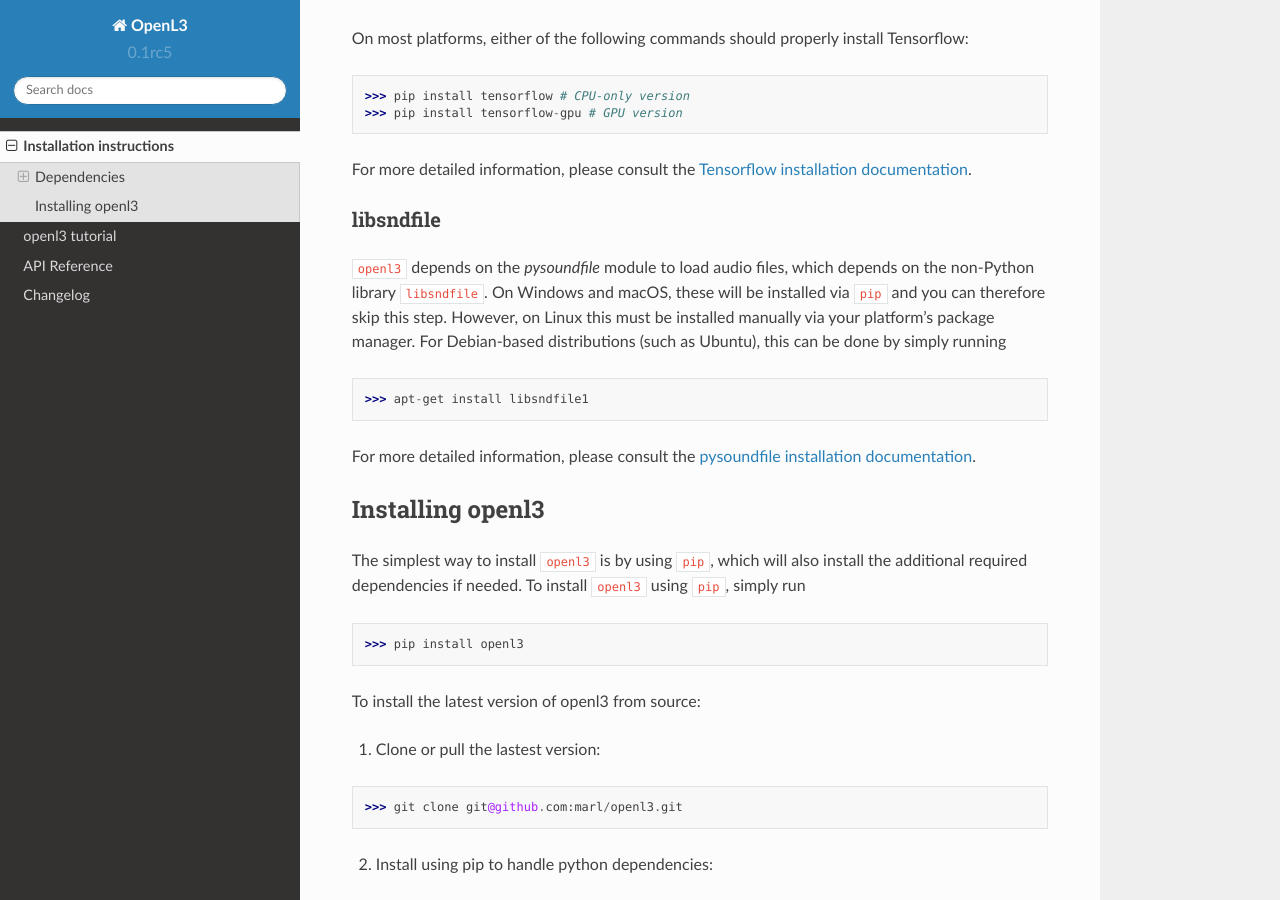
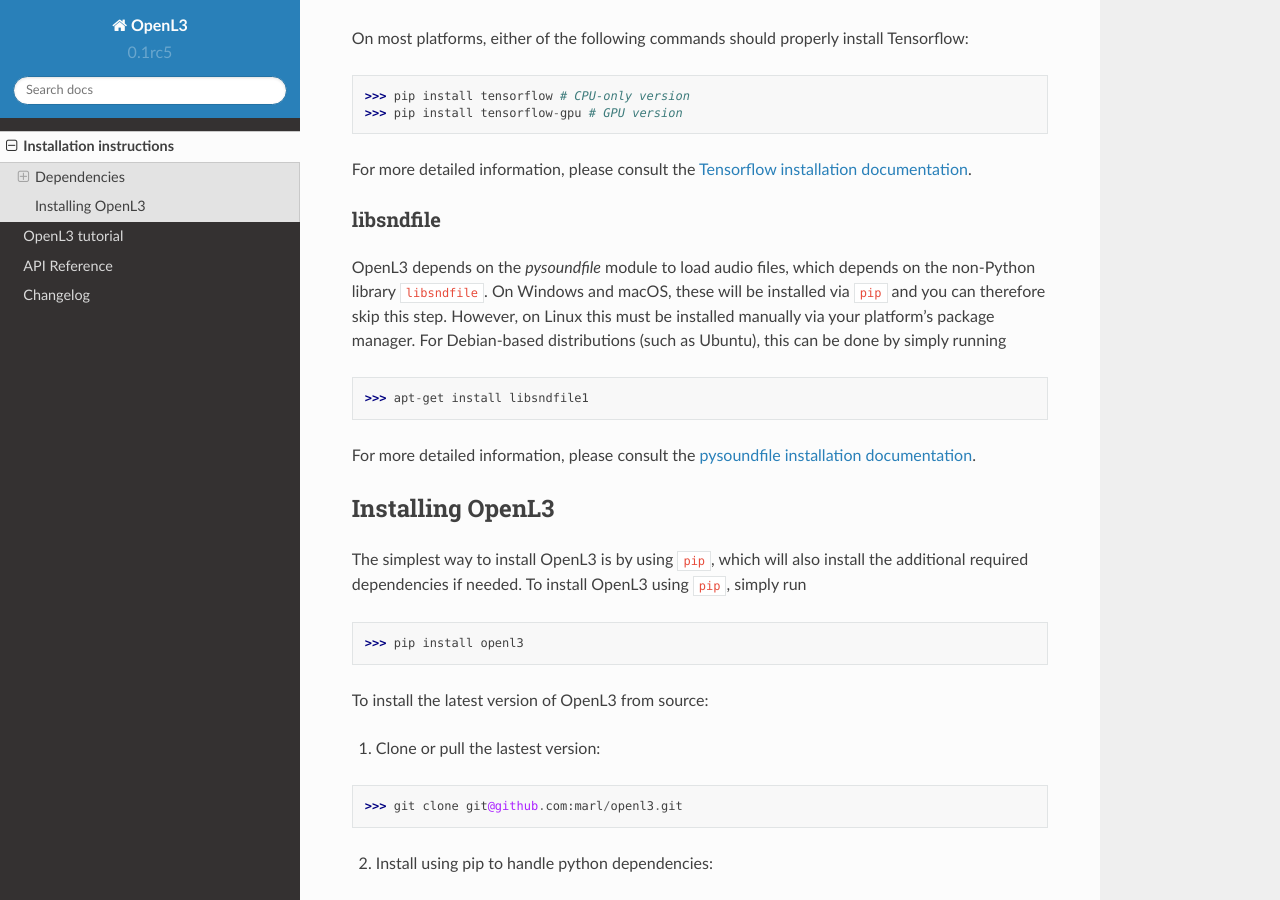
Before and after one commit to marl/openl3, a Sphinx documentation site: the page built from docs/installation.rst, in a window 1280 px wide and 900 px high, scrolled down 311 px. Built offline with Sphinx 7.4.7 and the Read the Docs theme 2.0.0, drawn with Linux system fonts in a browser that asks for light colours.

```diff
--- a/docs/installation.rst
+++ b/docs/installation.rst
@@ -20,7 +20,7 @@ For more detailed information, please consult the
 
 libsndfile
 __________
-``openl3`` depends on the `pysoundfile` module to load audio files, which depends on the non-Python library
+OpenL3 depends on the `pysoundfile` module to load audio files, which depends on the non-Python library
 ``libsndfile``. On Windows and macOS, these will be installed via ``pip`` and you can therefore skip this step.
 However, on Linux this must be installed manually via your platform's package manager.
 For Debian-based distributions (such as Ubuntu), this can be done by simply running
@@ -31,14 +31,14 @@ For more detailed information, please consult the
 `pysoundfile installation documentation <https://pysoundfile.readthedocs.io/en/0.9.0/#installation>`_.
 
 
-Installing openl3
+Installing OpenL3
 -----------------
-The simplest way to install ``openl3`` is by using ``pip``, which will also install the additional required dependencies
-if needed. To install ``openl3`` using ``pip``, simply run
+The simplest way to install OpenL3 is by using ``pip``, which will also install the additional required dependencies
+if needed. To install OpenL3 using ``pip``, simply run
 
 >>> pip install openl3
 
-To install the latest version of openl3 from source:
+To install the latest version of OpenL3 from source:
 
 1. Clone or pull the lastest version:
 
```
Also changed, not shown: README.md (+1 -1 lines), docs/index.rst (+17 -3 lines), docs/tutorial.rst (+4 -4 lines).
